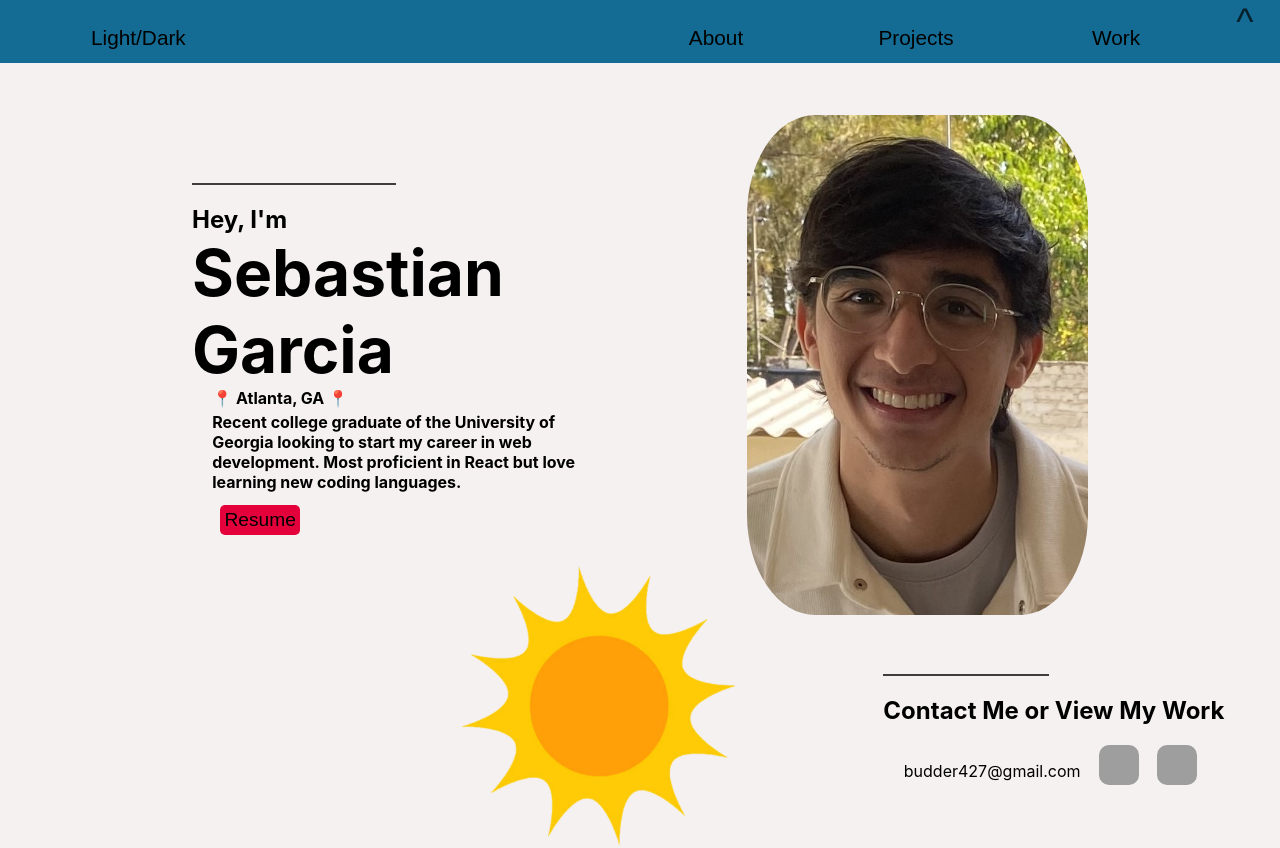
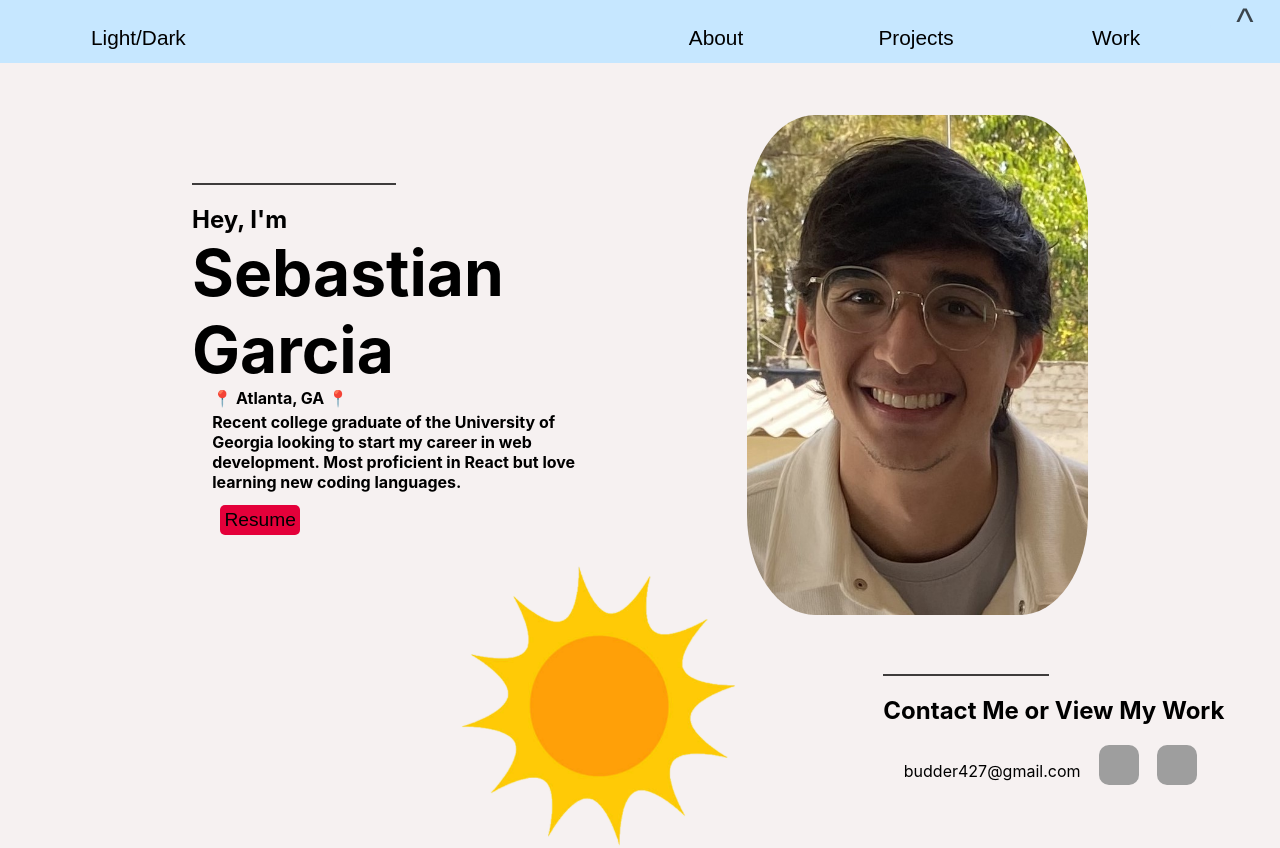
Before and after one commit to GitSeaBass/React-cv, a React (Create React App) app in the folder react-cv/: page / in a window 1280 px wide. Shown: the top 848 px of the page. Built offline with nearby package versions, Linux system fonts and the light colour scheme; grey boxes are pictures that could not be loaded.

Commit message:
changed colors and z-index of lower pages

```diff
--- a/react-cv/src/App.js
+++ b/react-cv/src/App.js
@@ -1,5 +1,5 @@
 import './App.css';
-import { useRef, useState } from 'react'
+import { useRef, useState, useEffect } from 'react'
 import DisplayContext from './context/DisplayContext';
 import Main from './components/Main';
 import Projects from './components/Projects';
@@ -7,16 +7,21 @@ import InfoDisplay from './components/InfoDisplay';
 import BottomBar from './components/BottomBar';
 
 function App() {
+  useEffect(() => {
+    document.title = "Sebastian Garcia"
+  }, [])
+
 
   // current mode (light or dark)
   const [isLight, setIsLight] = useState(true)
+
   //used for navbar
-  const [backColor, setBackColor] = useState('#146C94')
+  const [backColor, setBackColor] = useState('#C6E7FF')
   const changeBackColor = () => {
-    if (backColor === '#146C94') {
+    if (backColor === '#C6E7FF') {
       setBackColor('#393053')
     } else {
-      setBackColor('#146C94')
+      setBackColor('#C6E7FF')
     }
   }
 
@@ -41,12 +46,12 @@ function App() {
   }
 
   // used for outside border of InfoDisplay
-  const [borderColor, setBorderColor] = useState('4px solid #146C94')
+  const [borderColor, setBorderColor] = useState('4px solid #133E87')
   const changeBorderColor = () => {
-    if (borderColor === '4px solid #146C94') {
+    if (borderColor === '4px solid #133E87') {
       setBorderColor('4px solid #393053')
     } else {
-      setBorderColor('4px solid #146C94')
+      setBorderColor('4px solid #133E87')
     }
   }
 
@@ -80,6 +85,16 @@ function App() {
     }
   }
 
+  // about work experience div background color
+  const [aboutWorkColor, setAboutWorkColor] = useState('#133E87')
+  const changeAboutWorkColor = () => {
+    if (aboutWorkColor === '#133E87') {
+      setAboutWorkColor('#393053')
+    } else {
+      setAboutWorkColor('#133E87')
+    }
+  }
+
   // changes between light and dark
   const changeColorMode = () => {
     changeBackColor()
@@ -89,6 +104,7 @@ function App() {
     changeHrColor()
     changeBoxBackgroundColor()
     changeCodeColor()
+    changeAboutWorkColor()
   }
 
 
@@ -109,7 +125,7 @@ function App() {
   }
 
   return (
-    <DisplayContext.Provider value={{isLight, setIsLight, backColor, textColor, bgColor, borderColor, hrColor, boxBackgroundColor, codeColor, changeColorMode}}>
+    <DisplayContext.Provider value={{isLight, setIsLight, backColor, textColor, bgColor, borderColor, hrColor, boxBackgroundColor, codeColor, changeColorMode, aboutWorkColor}}>
       <div className="App" style={{background: bgColor}}>
           <button className='top-button' onClick={scrollTop} style={{color: textColor, backgroundColor: backColor}}>^</button>
           <Main mainRef={mainRef} infoRef={infoRef} projectsRef={projectsRef} changeAbout={changeAbout} changeWork={changeWork}/>
--- a/react-cv/src/components/InfoDisplay.js
+++ b/react-cv/src/components/InfoDisplay.js
@@ -5,12 +5,12 @@ import About from './About';
 import Work from './Work';
 
 function InfoDisplay({infoRef, display, changeAbout, changeWork}) {
-    const {backColor, bgColor, borderColor, boxBackgroundColor, textColor} = useContext(DisplayContext)
+    const { bgColor, borderColor, boxBackgroundColor, textColor, aboutWorkColor} = useContext(DisplayContext)
 
     return (
         <div className='display-background' style={{backgroundColor: bgColor}}>
             <div className='display-container' ref={infoRef} style={{border: borderColor, backgroundColor: boxBackgroundColor, color: textColor}}>
-                <div className='display-selector' style={{backgroundColor: backColor, border: borderColor}}>
+                <div className='display-selector' style={{backgroundColor: aboutWorkColor, border: borderColor}}>
                     {display === 'about'?
                     <>
                         <button className='selector-button off' onClick={changeAbout}>About</button>
--- a/react-cv/src/components/Projects.css
+++ b/react-cv/src/components/Projects.css
@@ -1,6 +1,8 @@
 .projects-main {
     min-height: 100vh;
     transition: 2s;
+    position: relative;
+    z-index: 2;
 }
 
 .projects-header {
```
Also changed, not shown: 11 other files (tests, documents, lock files or other folders).
